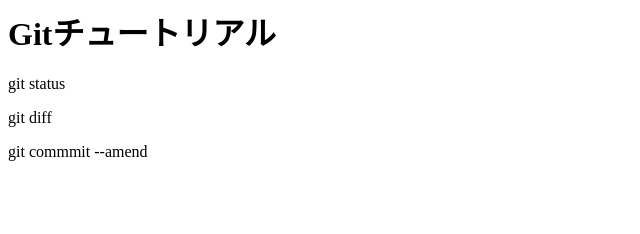
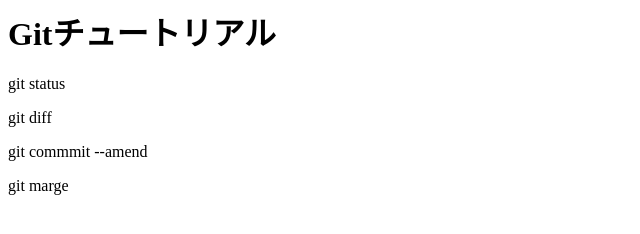
Before and after one commit to zinobiri20/git_tutorial, a plain HTML site: page index.html in a window 1280 px wide. Shown: the full height of the page, 0-640 px from the left. Drawn offline with Linux system fonts and the light colour scheme.

Commit message:
Update index.html

```diff
--- a/index.html
+++ b/index.html
@@ -2,3 +2,4 @@
 <p>git status</p>
 <p>git diff</P>
 <p>git commmit --amend</p>
+<P>git marge</p>
```
